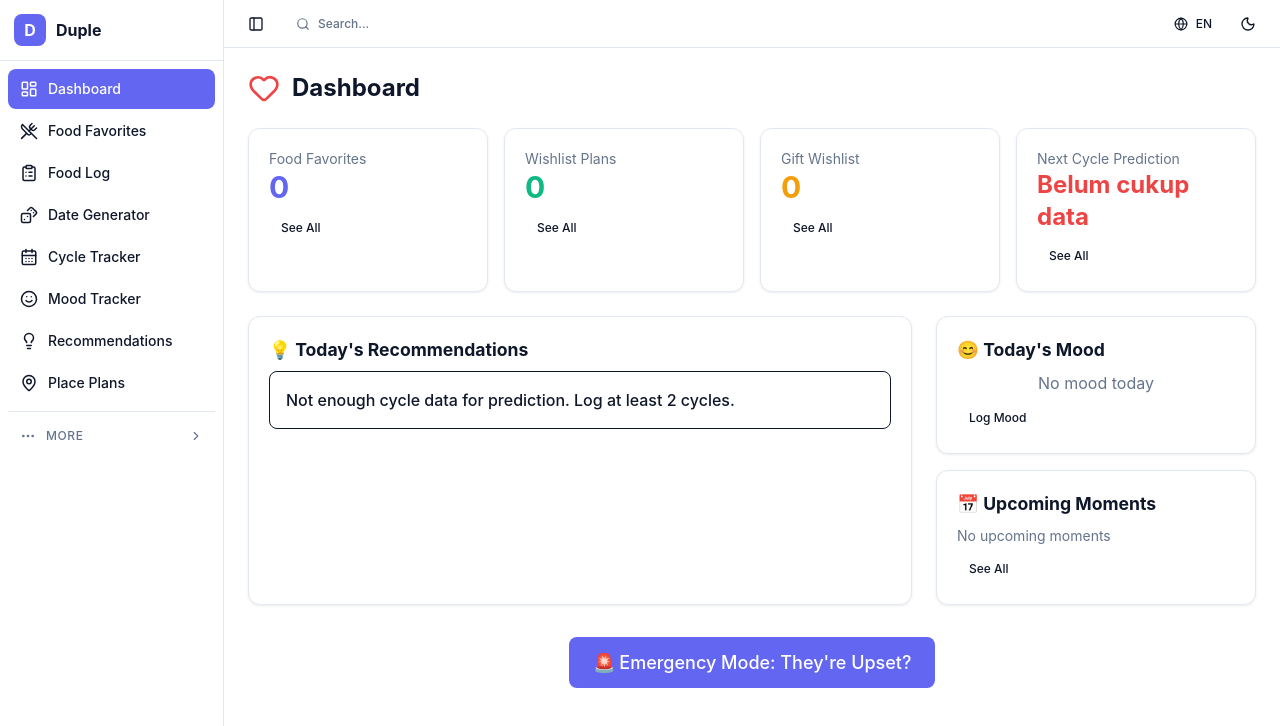
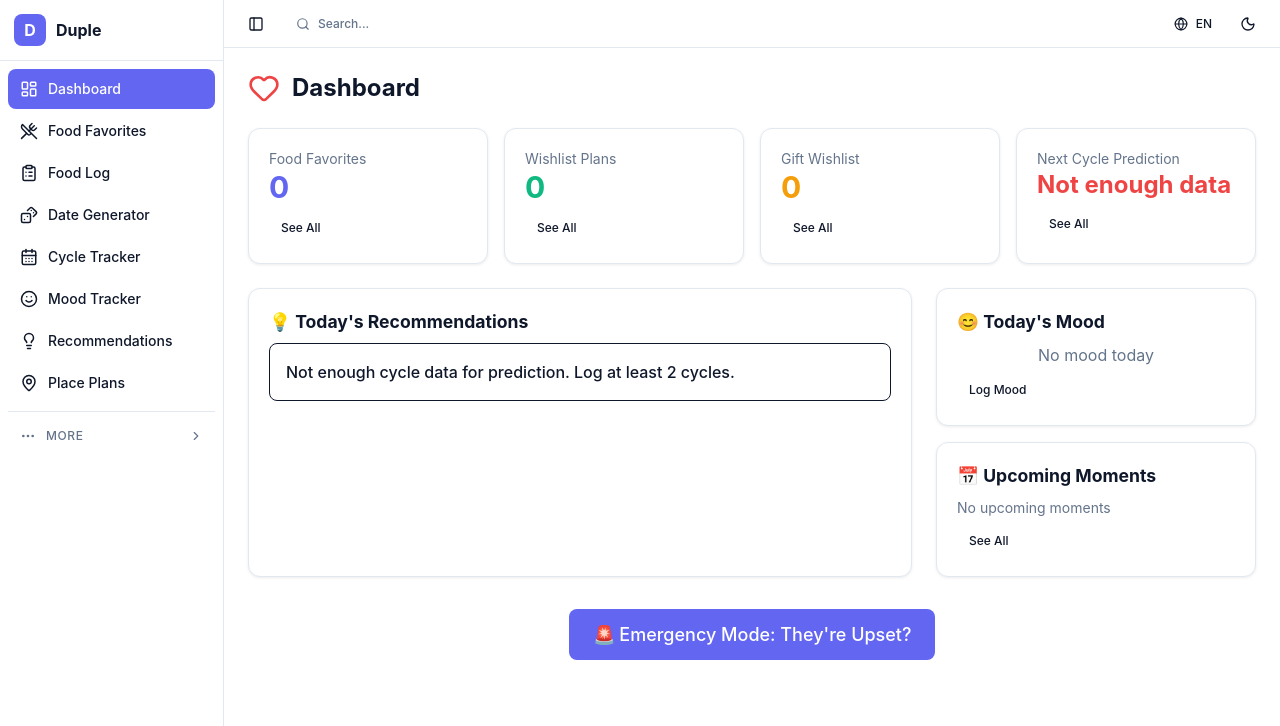
Before and after one commit to rinopatrick/duple, a Svelte app: page / in a window 1280 px wide. Both pictures are taken after a click on the button "Get Started — It's Free". Shown: the top 726 px of the page. Built offline with nearby package versions, Linux system fonts and the light colour scheme.

Commit message:
fix: remove all remaining hardcoded text — full i18n coverage

```diff
--- a/src/lib/components/Sidebar.svelte
+++ b/src/lib/components/Sidebar.svelte
@@ -59,7 +59,7 @@
     >
       <span class="flex items-center gap-2.5 text-xs font-medium uppercase tracking-wider">
         <MoreHorizontal class="w-4 h-4" />
-        More
+        {tr().common.more}
       </span>
       <ChevronDown class="w-3.5 h-3.5 transition-transform duration-150" style="transform: {showMore ? 'rotate(0deg)' : 'rotate(-90deg)'}" />
     </button>
--- a/src/lib/components/TopBar.svelte
+++ b/src/lib/components/TopBar.svelte
@@ -1,6 +1,6 @@
 <script lang="ts">
   import { toggleSidebar, toggleTheme, getTheme } from '../stores/app.svelte';
-  import { getLocale, setLocale, type Locale } from '../i18n/index.svelte';
+  import { getLocale, setLocale, tr, type Locale } from '../i18n/index.svelte';
   import { Moon, Sun, PanelLeft, Globe, Search, X } from 'lucide-svelte';
 
   const theme = $derived(getTheme());
@@ -40,7 +40,7 @@
         <Search class="w-3.5 h-3.5 absolute left-2" style="color: var(--text-muted)" />
         <input type="text" class="w-48 text-sm py-1 pl-7 pr-6 rounded-md border outline-none"
                style="background: var(--bg); border-color: var(--border); color: var(--text)"
-               bind:value={query} placeholder="Search pages..." autofocus
+               bind:value={query} placeholder={tr().common.search} autofocus
                onkeydown={(e: KeyboardEvent) => { if (e.key === 'Escape') { searchOpen = false; query = ''; } }} />
         <button onclick={() => { searchOpen = false; query = ''; }} class="btn btn-ghost btn-xs btn-square"><X class="w-3 h-3" /></button>
         {#if results.length > 0}
@@ -57,7 +57,7 @@
     {:else}
       <button onclick={() => searchOpen = true} class="btn btn-ghost btn-sm hidden md:flex items-center gap-2 text-xs" style="color: var(--text-muted)">
         <Search class="w-3.5 h-3.5" />
-        <span>Search...</span>
+        <span>{tr().common.search}</span>
       </button>
     {/if}
   </div>
--- a/src/pages/Dashboard.svelte
+++ b/src/pages/Dashboard.svelte
@@ -66,19 +66,21 @@
   };
 
   function prediksiSiklus(): string {
-    if (lastSiklus.length < 2) return 'Belum cukup data';
+    const t = tr();
+    if (lastSiklus.length < 2) return t.dashboard.notEnough;
     const cycles: number[] = [];
     for (let i = 0; i < lastSiklus.length - 1; i++) {
       const d = dayjs(lastSiklus[i].tgl_mulai).diff(dayjs(lastSiklus[i + 1].tgl_mulai), 'day');
       if (d > 0) cycles.push(d);
     }
+    if (cycles.length < 1) return t.dashboard.notEnough;
     const avg = Math.round(cycles.reduce((a, b) => a + b, 0) / cycles.length);
     const lastStart = dayjs(lastSiklus[0].tgl_mulai);
     const next = lastStart.add(avg, 'day');
     const daysLeft = next.diff(dayjs(), 'day');
-    if (daysLeft < 0) return 'Sedang/sudah lewat';
-    if (daysLeft === 0) return 'Hari ini';
-    return `${daysLeft} hari lagi (${next.format('DD MMM')})`;
+    if (daysLeft < 0) return t.siklus.today;
+    if (daysLeft === 0) return t.dashboard.today;
+    return `${daysLeft} ${t.dashboard.daysAway} (${next.format('DD MMM')})`;
   }
 </script>
 
@@ -194,7 +196,7 @@
             <h2 class="card-title">😊 {tr().dashboard.todayMood}</h2>
             {#if moodToday}
               <p class="text-3xl text-center">{MOOD_EMOJI[moodToday.mood] || '😐'}</p>
-              <p class="text-center font-medium capitalize">{moodToday.mood}</p>
+              <p class="text-center font-medium capitalize">{(tr().makanan.moods as any)[moodToday.mood] || moodToday.mood}</p>
               {#if moodToday.trigger_penyebab}
                 <p class="text-xs text-base-content/50">{tr().dashboard.triggerPrefix}{moodToday.trigger_penyebab}</p>
               {/if}
--- a/src/pages/RekomendasiPage.svelte
+++ b/src/pages/RekomendasiPage.svelte
@@ -14,7 +14,7 @@
     try {
       result = await generateRekomendasi();
     } catch (e) {
-      error = 'Gagal generate rekomendasi: ' + String(e);
+      error = tr().common.loading + ': ' + String(e);
     }
     loading = false;
   }
@@ -59,7 +59,7 @@
               </div>
               <div class="stat">
                 <div class="stat-title">{tr().rekomendasi.todayMood}</div>
-                <div class="stat-value text-lg">{MOOD_EMOJI[result.mood_hari_ini] || ''} {result.mood_hari_ini}</div>
+                <div class="stat-value text-lg">{MOOD_EMOJI[result.mood_hari_ini] || ''} {(tr().makanan.moods as any)[result.mood_hari_ini] || result.mood_hari_ini}</div>
               </div>
             </div>
             <div class="alert" class:alert-info={result.fase === 'normal'}
--- a/src/pages/RencanaPage.svelte
+++ b/src/pages/RencanaPage.svelte
@@ -154,7 +154,7 @@
                   <ExternalLink class="w-3 h-3" /> Maps
                 </a>
                 <a href={getDirectionsUrl(item)} target="_blank" rel="noopener" class="btn btn-xs btn-ghost" title={tr().rencana.directions}>
-                  <Navigation class="w-3 h-3" /> Arah
+                  <Navigation class="w-3 h-3" /> {tr().rencana.directions.split(' ')[0]}
                 </a>
               </div>
               <div class="flex gap-1">
--- a/src/pages/SettingsPage.svelte
+++ b/src/pages/SettingsPage.svelte
@@ -278,22 +278,6 @@
           <div class="stat-value text-sm font-mono">{isDesktop() ? tr().settings.modeDesktop : tr().settings.modeBrowser}</div>
         </div>
       </div>
-
-      <div class="divider text-xs text-base-content/50 mt-3 mb-1">Sync Guide</div>
-      <div class="space-y-2 text-sm">
-        <div class="flex gap-2">
-          <span class="badge badge-primary badge-sm mt-0.5">A</span>
-          <span>Supabase Sync: Setup URL + anon key above → <strong>Save & Connect</strong> → <strong>Sync Now</strong>. Data uploads/downloads automatically.</span>
-        </div>
-        <div class="flex gap-2">
-          <span class="badge badge-secondary badge-sm mt-0.5">B</span>
-          <span>Manual: <strong>Export Backup</strong> (saves .json) → transfer file → <strong>Import Backup</strong> on other device.</span>
-        </div>
-        <div class="flex gap-2">
-          <span class="badge badge-accent badge-sm mt-0.5">💡</span>
-          <span>Desktop ↔ Web: Export from one, import on the other. Or use <strong>same</strong> Supabase project on both devices.</span>
-        </div>
-      </div>
     </div>
   </div>
 
--- a/src/pages/SiklusPage.svelte
+++ b/src/pages/SiklusPage.svelte
@@ -109,12 +109,12 @@
     const todayRec = haidData[t];
 
     if (todayRec?.status === 'haid') {
-      return `${tr().siklus.activeToday} Flow: ${'🔴'.repeat(todayRec.flow_level || 3)}${'⚪'.repeat(5 - (todayRec.flow_level || 3))}`;
+      return `${tr().siklus.activeToday} ${'🔴'.repeat(todayRec.flow_level || 3)}${'⚪'.repeat(5 - (todayRec.flow_level || 3))}`;
     }
 
     const latest = haids[haids.length - 1];
     const daysSince = dayjs(t).diff(dayjs(latest.tanggal), 'day') + 1;
-    return `${tr().siklus.activeDay.replace('{n}', String(daysSince))} (${formatDate(latest.tanggal, 'DD MMM')}). Flow: ${'🔴'.repeat(latest.flow_level || 3)}`;
+    return `${tr().siklus.activeDay.replace('{n}', String(daysSince))} (${formatDate(latest.tanggal, 'DD MMM')})`;
   }
 
 </script>
```
